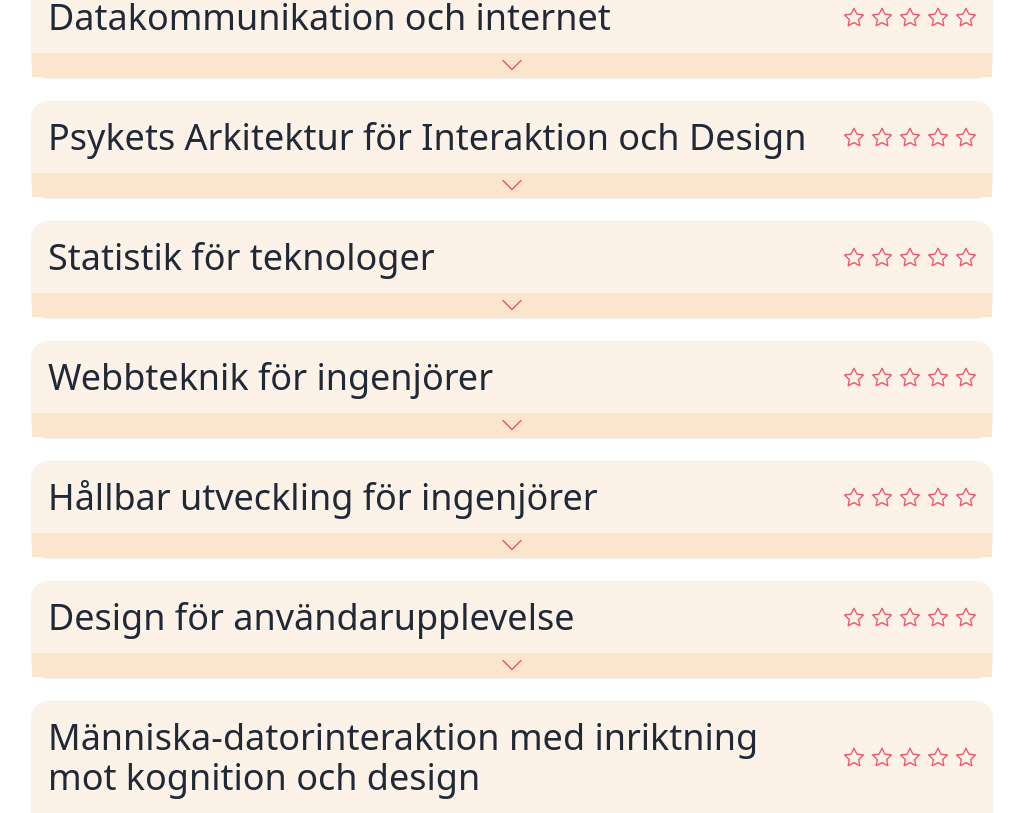
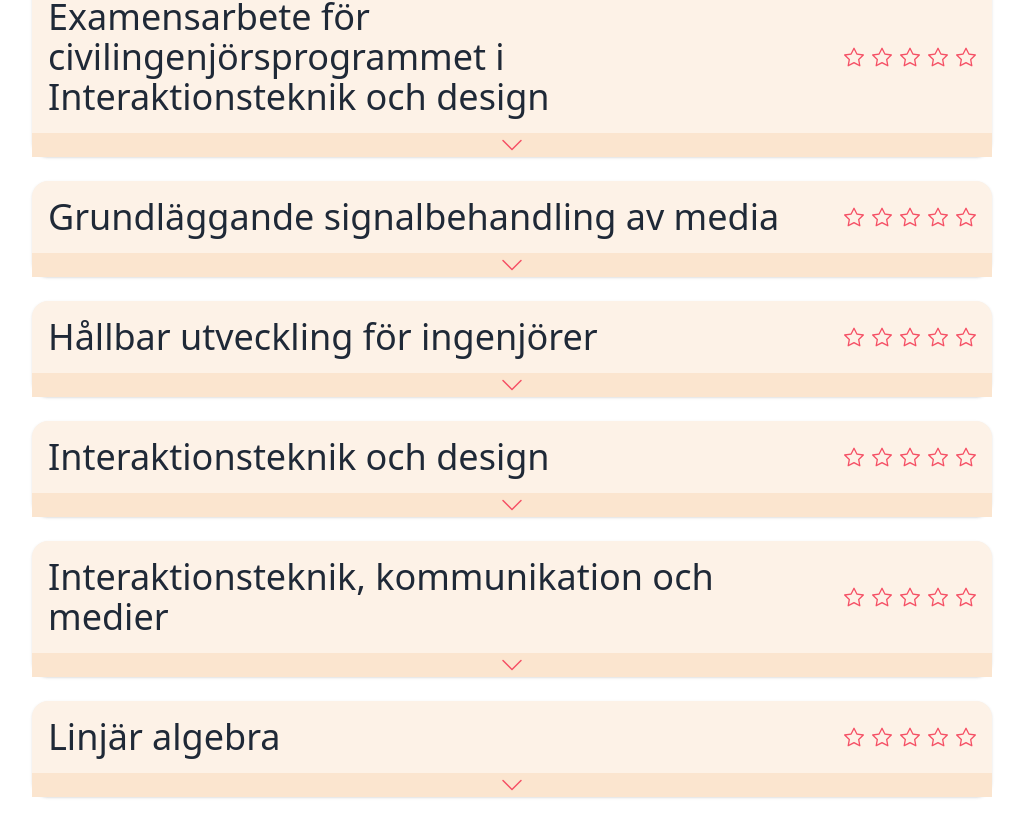
Before and after one commit to HawkieOne/kurskatalog-id, a React (Create React App) app: page /kurser in a window 1280 px wide. Shown: the part 1387-2200 px from the top of the page, without its empty margins (128-1151 px from the left). Built offline with nearby package versions, Linux system fonts and the light colour scheme.

Commit message:
fix: sorting not updating courses

```diff
--- a/src/pages/courses/index.tsx
+++ b/src/pages/courses/index.tsx
@@ -1,6 +1,6 @@
-import { useState } from "react";
+import { useEffect, useState } from "react";
 import Dropdown from "../../components/Dropdown";
-import CourseElement from "./Course"
+import CourseElement from "./Course";
 import Filter from "../../components/Filter";
 import Search from "../../components/Search";
 import { courses, sortOptions } from "../../shared/data";
@@ -8,8 +8,11 @@ import { Course } from "../../shared/interfaces";
 
 export default function Courses() {
   const originalCourses = courses;
-  const [searchedCourses, setSearchedCourses] = useState(courses);
-  const [sortOption, setSortOption] = useState("Sortera");
+  const [sortOption, setSortOption] = useState(sortOptions.nameRising);
+  const [searchedCourses, setSearchedCourses] = useState(
+    sortArray(courses, sortOption)
+  );
+
 
   return (
     <div className="h-full w-full bg-white flex flex-col items-center py-12 space-y-8">
@@ -52,7 +55,7 @@ export default function Courses() {
               value={sortOption}
               onChange={(value: string) => {
                 setSortOption(value);
-                setSearchedCourses(sortArray(searchedCourses, sortOption));
+                setSearchedCourses(sortArray(searchedCourses, value));
               }}
             />
           </div>
@@ -71,17 +74,25 @@ export default function Courses() {
 const sortArray = (arr: Course[], sortOption: string) => {
   switch (sortOption) {
     case sortOptions.nameRising:
-      return arr.sort((a: Course,b: Course) => (b.name > a.name) ? 1 : ((a.name > b.name) ? -1 : 0))
+      return arr.sort((a: Course, b: Course) =>
+        b.name > a.name ? -1 : a.name > b.name ? 1 : 0
+      );
     case sortOptions.nameFalling:
-      return arr.sort((a: Course,b: Course) => (a.name > b.name) ? 1 : ((b.name > a.name) ? -1 : 0))
+      return arr.sort((a: Course, b: Course) =>
+        a.name > b.name ? -1 : b.name > a.name ? 1 : 0
+      );
     case sortOptions.pointsRising:
+      return arr.sort((a: Course, b: Course) => a.points - b.points);
+    case sortOptions.pointsFalling:
       return arr.sort((a: Course, b: Course) => b.points - a.points);
-    case sortOptions.pointsFalling:
-      return arr.sort((a: Course, b: Course) => a.points - b.points);
     case sortOptions.studyPaceRising:
-      return arr.sort((a: Course, b: Course) => (a.pace ? a.pace : 0) - (b.pace ? b.pace : 0));
+      return arr.sort(
+        (a: Course, b: Course) => (a.pace ? a.pace : 0) - (b.pace ? b.pace : 0)
+      );
     case sortOptions.studyPaceFalling:
-      return arr.sort((a: Course, b: Course) => (b.pace ? b.pace : 0) - (a.pace ? a.pace : 0));
+      return arr.sort(
+        (a: Course, b: Course) => (b.pace ? b.pace : 0) - (a.pace ? a.pace : 0)
+      );
     default:
       return arr;
   }
```
